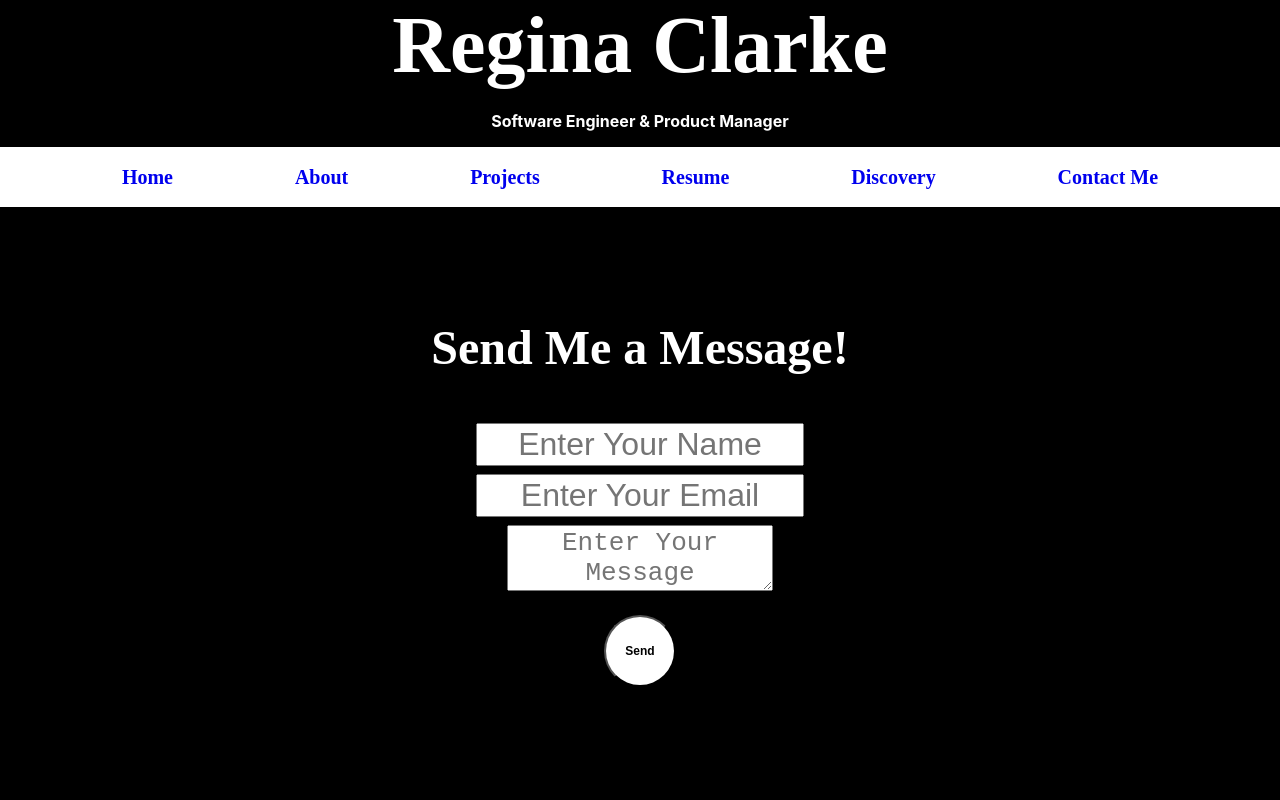
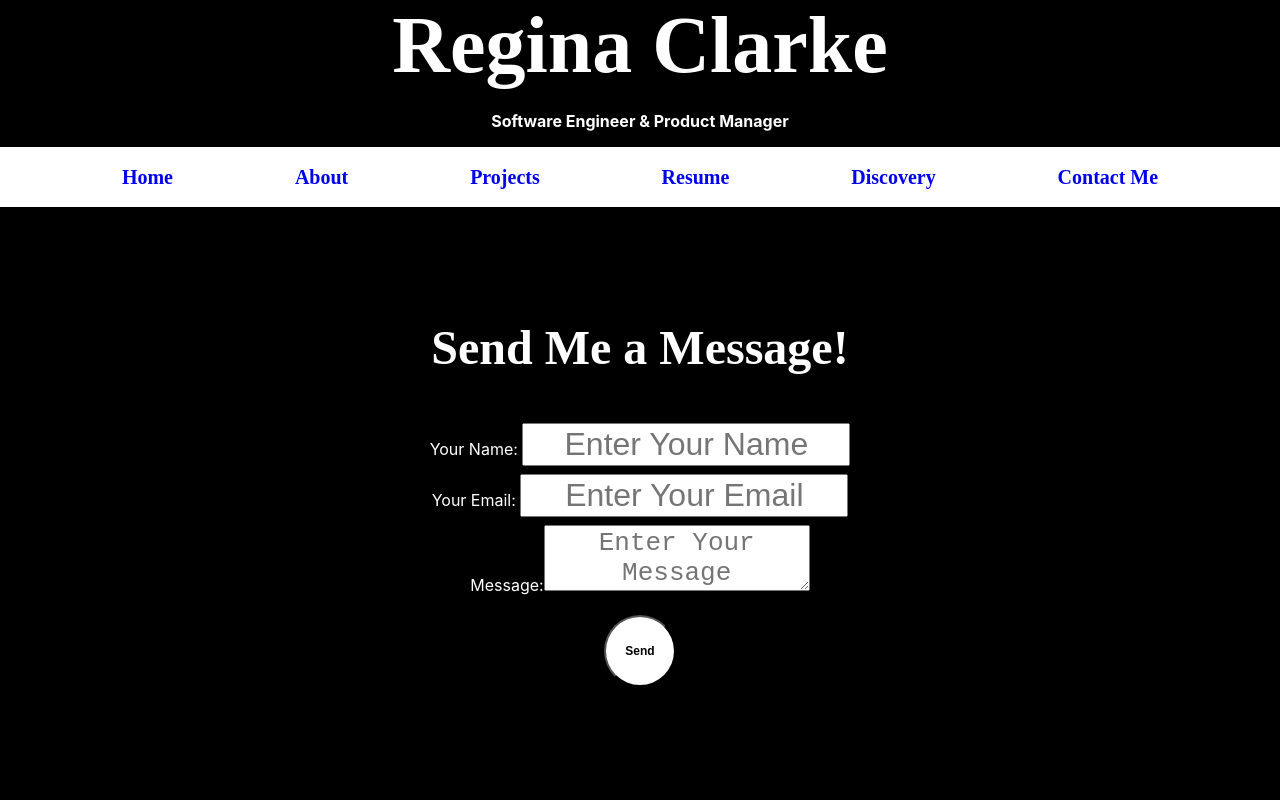
Before and after one commit to ReginaClarke/Personal-Website, a React (Create React App) app: page /contact in a window 1280 px wide. Shown: the top 800 px of the page. Built offline with nearby package versions, Linux system fonts and the light colour scheme; no server answers.

Commit message:
removed label from contact form troubleshooting netlify

```diff
--- a/src/App.js
+++ b/src/App.js
@@ -9,7 +9,7 @@ import Header from "./components/Header";
 import Footer from "./components/Footer";
 import Page404 from "./components/Page404";
 import Resume from "./components/Resume";
-import Contact from "./components/Contact";
+import ContactForm from "./components/Contact";
 
 function App() {
   return (
@@ -38,7 +38,7 @@ function App() {
         </Route>
 
         <Route exact path={"/contact"}>
-          <Contact />
+          <ContactForm />
         </Route>
 
         <Route path={""}>
--- a/src/components/Contact.js
+++ b/src/components/Contact.js
@@ -6,8 +6,7 @@ const encode = (data) => {
     .map((key) => encodeURIComponent(key) + "=" + encodeURIComponent(data[key]))
     .join("&");
 };
-
-class Contact extends React.Component {
+class ContactForm extends React.Component {
   constructor(props) {
     super(props);
     this.state = { name: "", email: "", message: "" };
@@ -33,10 +32,10 @@ class Contact extends React.Component {
     const { name, email, message } = this.state;
     return (
       <form className="contactform" onSubmit={this.handleSubmit}>
-       <h3 className="contactheader">Send Me a Message!</h3>
+        <h3 className="contactheader">Send Me a Message!</h3>
         <p>
-          {/* <label>
-            Your Name:{" "} */}
+          <label>
+            Your Name:{" "}
             <input
               className="forminput"
               placeholder="Enter Your Name"
@@ -45,11 +44,11 @@ class Contact extends React.Component {
               value={name}
               onChange={this.handleChange}
             />
-          {/* </label> */}
+          </label>
         </p>
         <p>
-          {/* <label>
-            Your Email:{" "} */}
+          <label>
+            Your Email:{" "}
             <input
               className="forminput"
               placeholder="Enter Your Email"
@@ -58,11 +57,11 @@ class Contact extends React.Component {
               value={email}
               onChange={this.handleChange}
             />
-          {/* </label> */}
+          </label>
         </p>
         <p>
-          {/* <label>
-            Message: */}
+          <label>
+            Message:
             <textarea
               className="formtextarea"
               placeholder="Enter Your Message"
@@ -70,7 +69,7 @@ class Contact extends React.Component {
               value={message}
               onChange={this.handleChange}
             />
-          {/* </label> */}
+          </label>
         </p>
         <p>
           <button className="projectbutton" type="submit">
@@ -82,4 +81,4 @@ class Contact extends React.Component {
   }
 }
 
-export default Contact;
+export default ContactForm;
```
